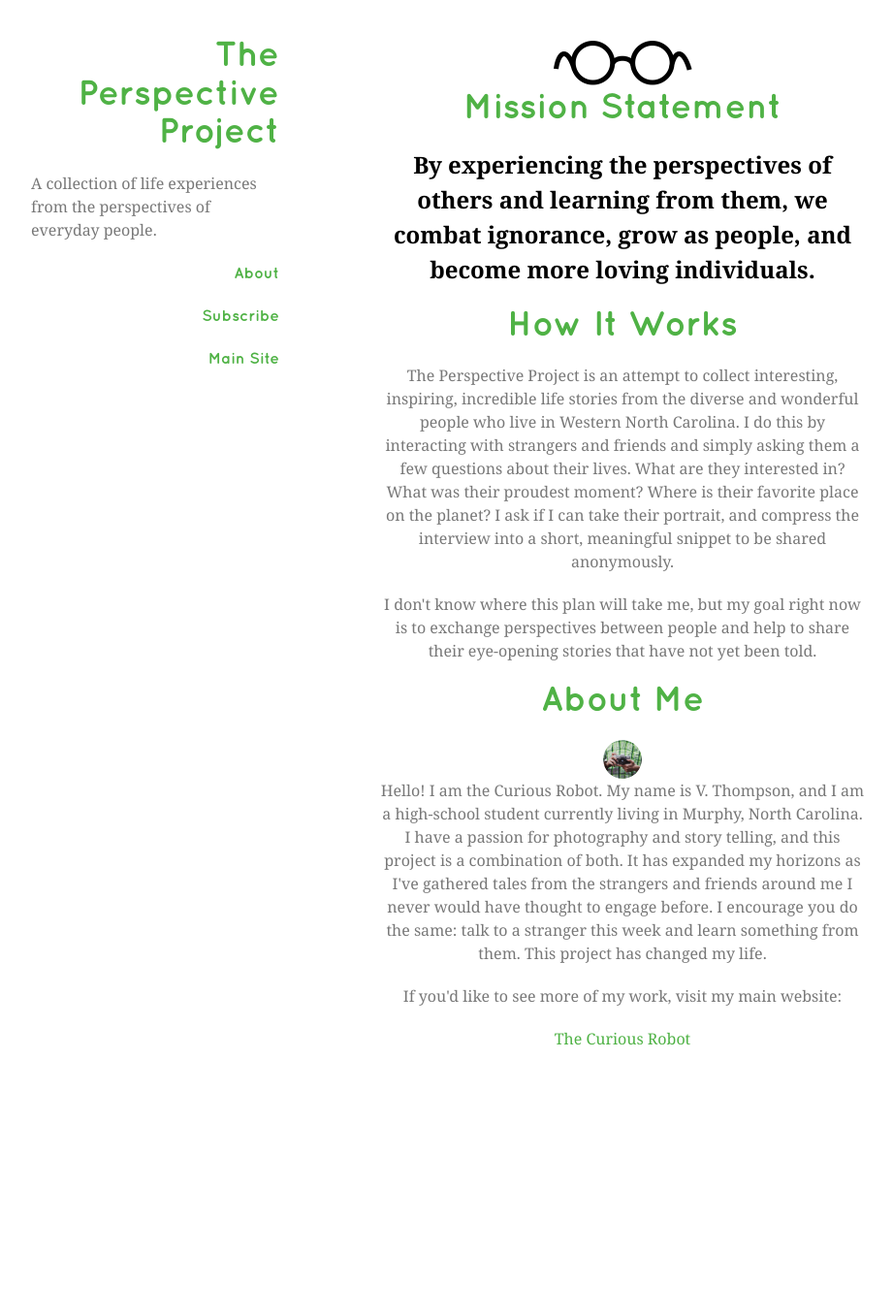
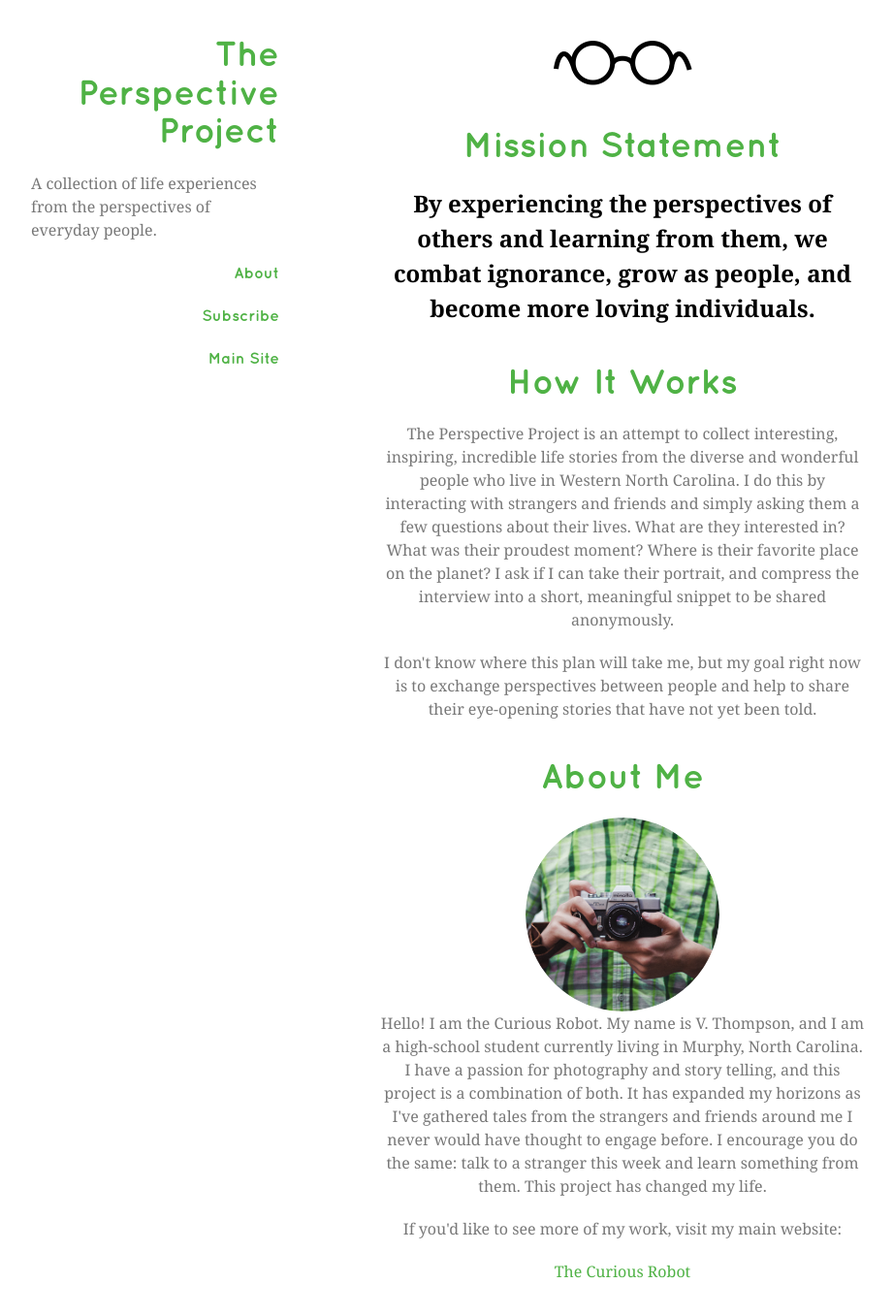
Before and after one commit to curious-robot/perspectiveproject, a Jekyll site: the page built from about.html, in a window 1280 px wide and 1393 px high. Shown: the top 1357 px of the window at 97% size, without its empty margins (88-1009 px from the left). Built offline with Jekyll 4.4.1, drawn with Linux system fonts in a browser that asks for light colours.

Commit message:
Fixed some stuff

```diff
--- a/assets/css/style.scss
+++ b/assets/css/style.scss
@@ -68,6 +68,7 @@ p.center {
 	font: $base-font-weight 36px/1.1 $header-font-family;
 	color: $brand-color;
 	text-align: center;
+	margin-top: 40px;
 }
 
 .mission-statement {
@@ -85,7 +86,7 @@ p.center {
 .profile-photo {
 	display: block;
     margin: 0 auto;
-	width: 40px;
+	width: 40%;
 	border-radius: 100%;
 }
 
@@ -128,7 +129,7 @@ p.center {
 		color: $brand-color;
 	}
 	:hover {
-		color: darken($brand-color, 40%) !important;
+		color: darken($brand-color, 20%) !important;
 		text-decoration: none !important;
 	}
 }
```
